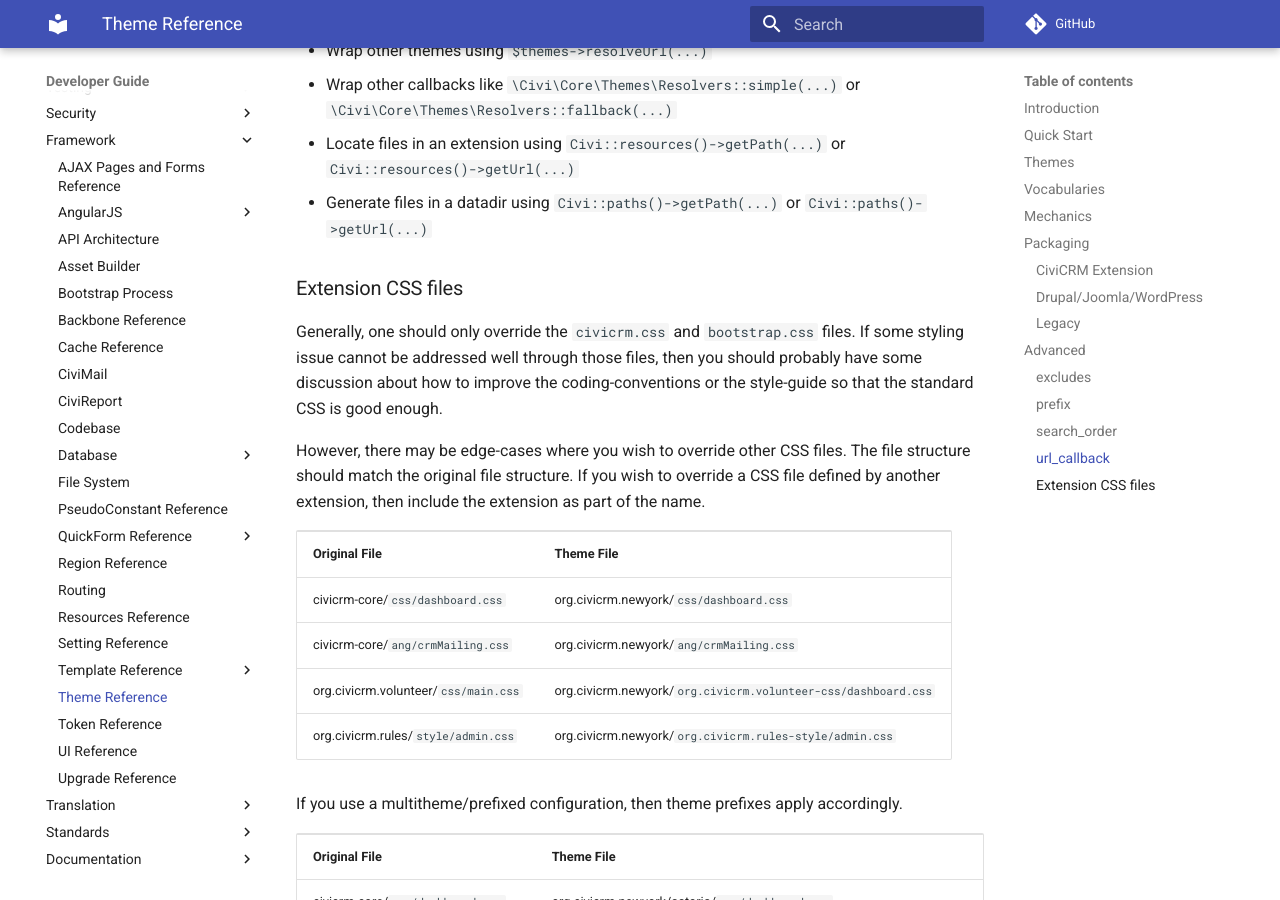
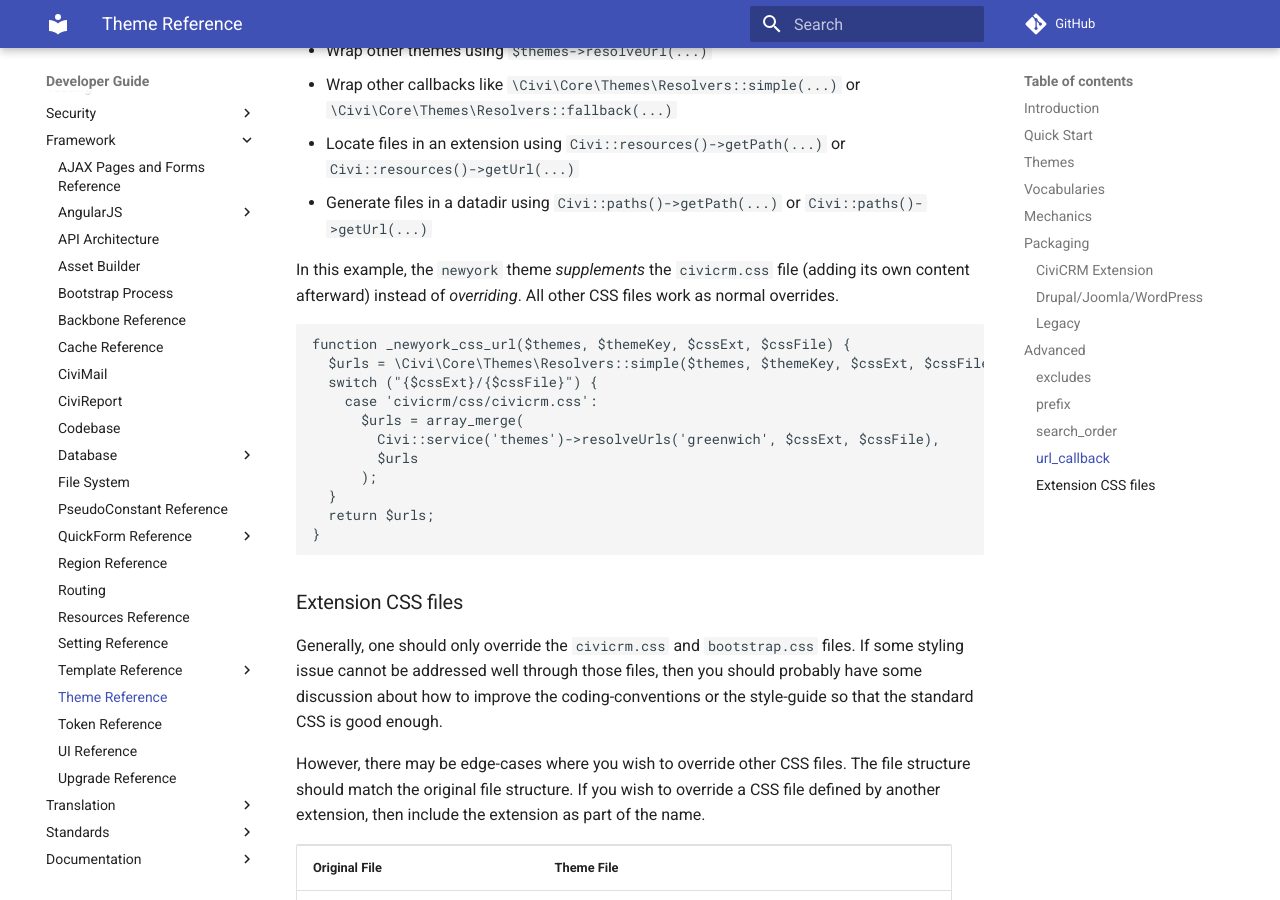
Before and after one commit to civicrm/civicrm-dev-docs, an MkDocs documentation site: the page built from docs/framework/theme.md, in a window 1280 px wide and 900 px high, scrolled down 9283 px. Built offline with MkDocs 1.6.1 and Material for MkDocs 9.7.7, drawn with Linux system fonts in a browser that asks for light colours; comment, search, counter and statistics services are not loaded; old or Windows-style settings are respelled for this version of MkDocs.

Commit message:
theme.md - Example of supplemental CSS

````diff
--- a/docs/framework/theme.md
+++ b/docs/framework/theme.md
@@ -422,6 +422,23 @@ The logic in `_newyork_css_url()` is fairly open-ended. A few tricks that may be
  * Locate files in an extension using `Civi::resources()->getPath(...)` or `Civi::resources()->getUrl(...)`
  * Generate files in a datadir using `Civi::paths()->getPath(...)` or `Civi::paths()->getUrl(...)`
 
+In this example, the `newyork` theme *supplements* the `civicrm.css` file (adding its own content afterward)
+instead of *overriding*. All other CSS files work as normal overrides.
+
+```php
+function _newyork_css_url($themes, $themeKey, $cssExt, $cssFile) {
+  $urls = \Civi\Core\Themes\Resolvers::simple($themes, $themeKey, $cssExt, $cssFile);
+  switch ("{$cssExt}/{$cssFile}") {
+    case 'civicrm/css/civicrm.css':
+      $urls = array_merge(
+        Civi::service('themes')->resolveUrls('greenwich', $cssExt, $cssFile),
+        $urls
+      );
+  }
+  return $urls;
+}
+```
+
 ### Extension CSS files
 
 Generally, one should only override the `civicrm.css` and `bootstrap.css`
````
